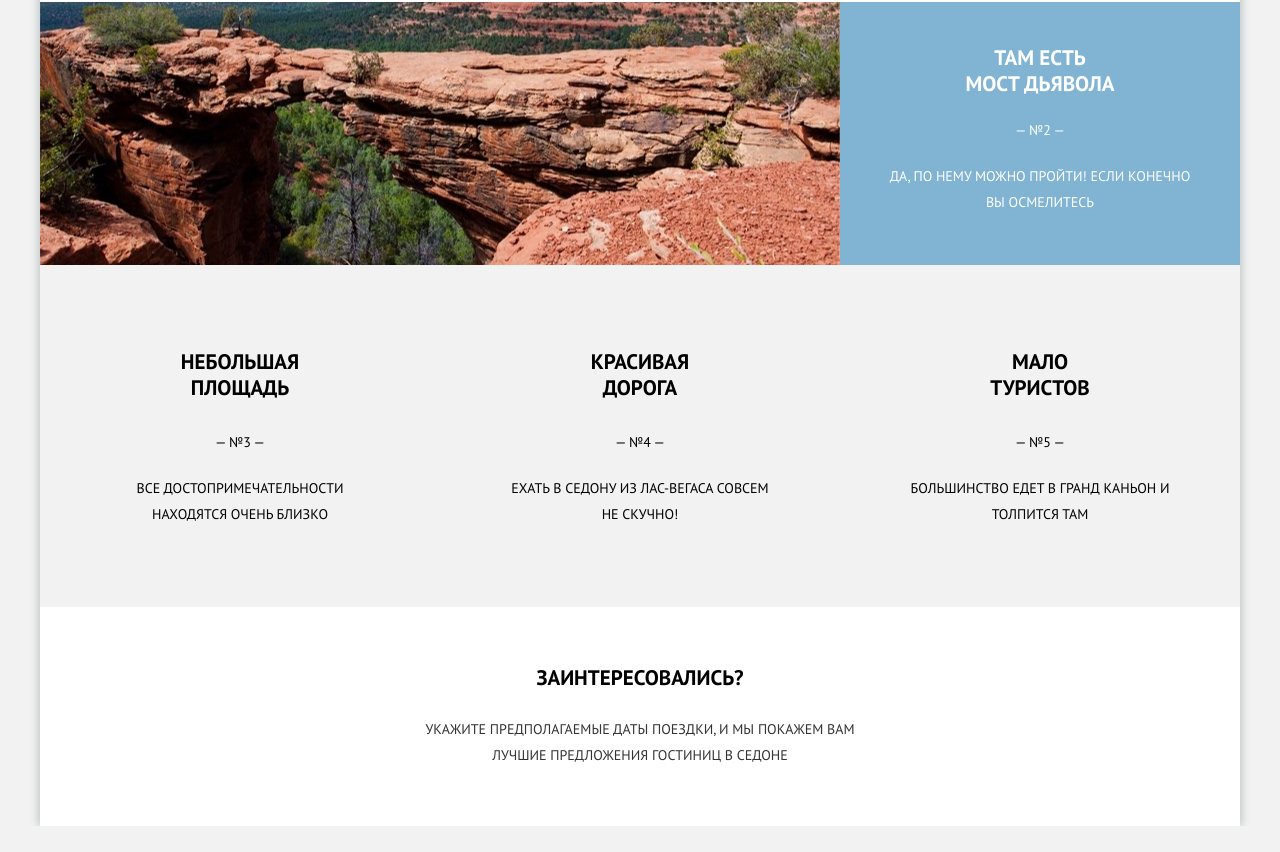
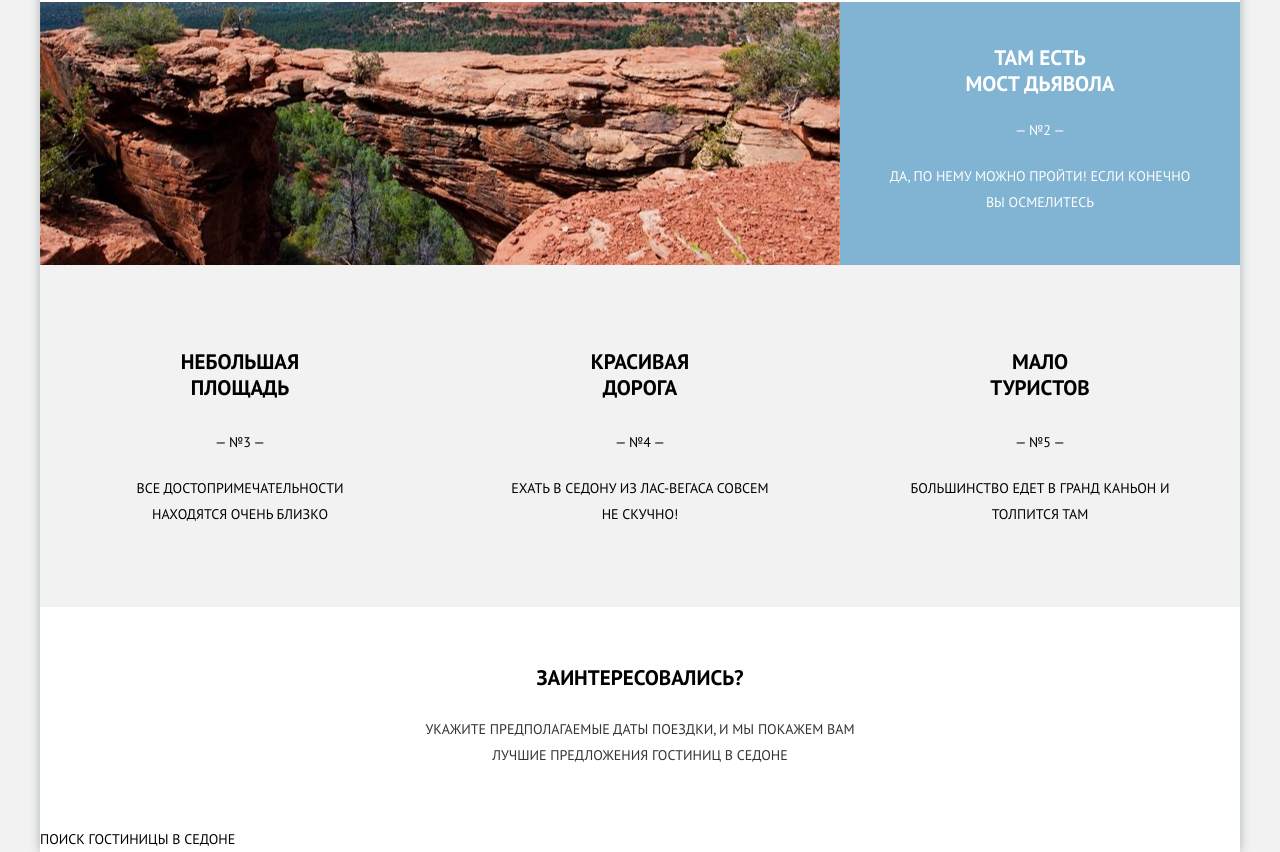
Before and after one commit to shock-dev/sedona, a Vue app: page / in a window 1280 px wide. Shown: the part 1401-2253 px from the top of the page. Before the commit the page ends 2227 px from the top, so only its background shows below. Built offline with nearby package versions, Linux system fonts and the light colour scheme.

Commit message:
creating new component for search form + scss component

```diff
--- a/src/components/appSearch.vue
+++ b/src/components/appSearch.vue
@@ -4,14 +4,21 @@
       :title="topContent.title"
       :description="topContent.description"
     />
+
+    <app-search-form/>
   </div>
 </template>
 
 <script>
 import AppTopContent from "@/components/appTopContent";
+import AppSearchForm from "@/components/appSearchForm";
+
 export default {
   name: "appSearch",
-  components: {AppTopContent},
+  components: {
+    AppSearchForm,
+    AppTopContent
+  },
   data: () => ({
     topContent: {
       title: 'Заинтересовались?',
--- /dev/null
+++ b/src/components/appSearchForm.vue
@@ -0,0 +1,17 @@
+<template>
+  <form class="search__form form">
+    <div class="form__header">
+      Поиск гостиницы в седоне
+    </div>
+  </form>
+</template>
+
+<script>
+export default {
+name: "appSearchForm"
+}
+</script>
+
+<style scoped>
+
+</style>
--- a/src/scss/index.scss
+++ b/src/scss/index.scss
@@ -9,5 +9,6 @@
 @import "components/intro";
 @import "components/advantages";
 @import "components/top-content";
+@import "components/search-form";
 
 @import "media";
```
Also changed, not shown: src/scss/components/_search-form.scss (added).
